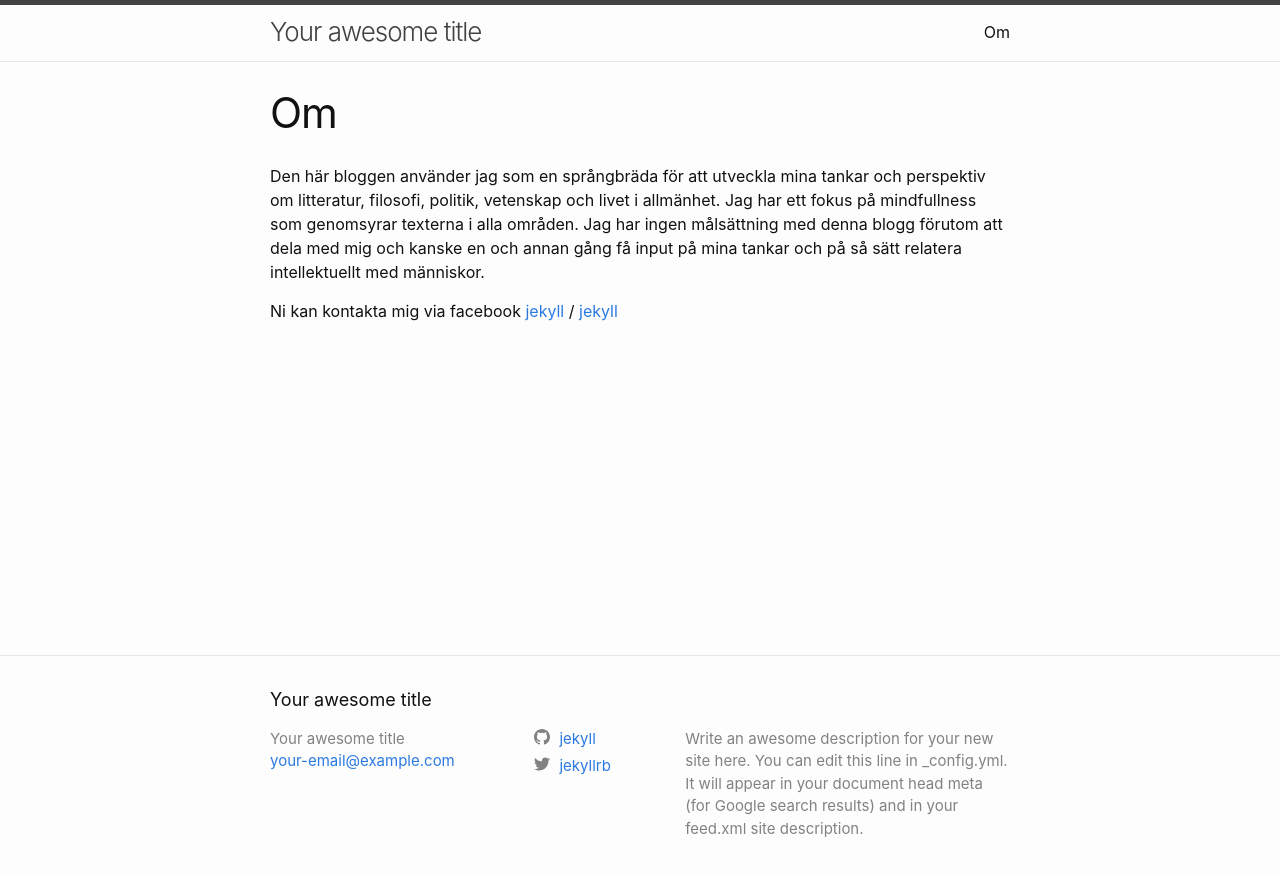
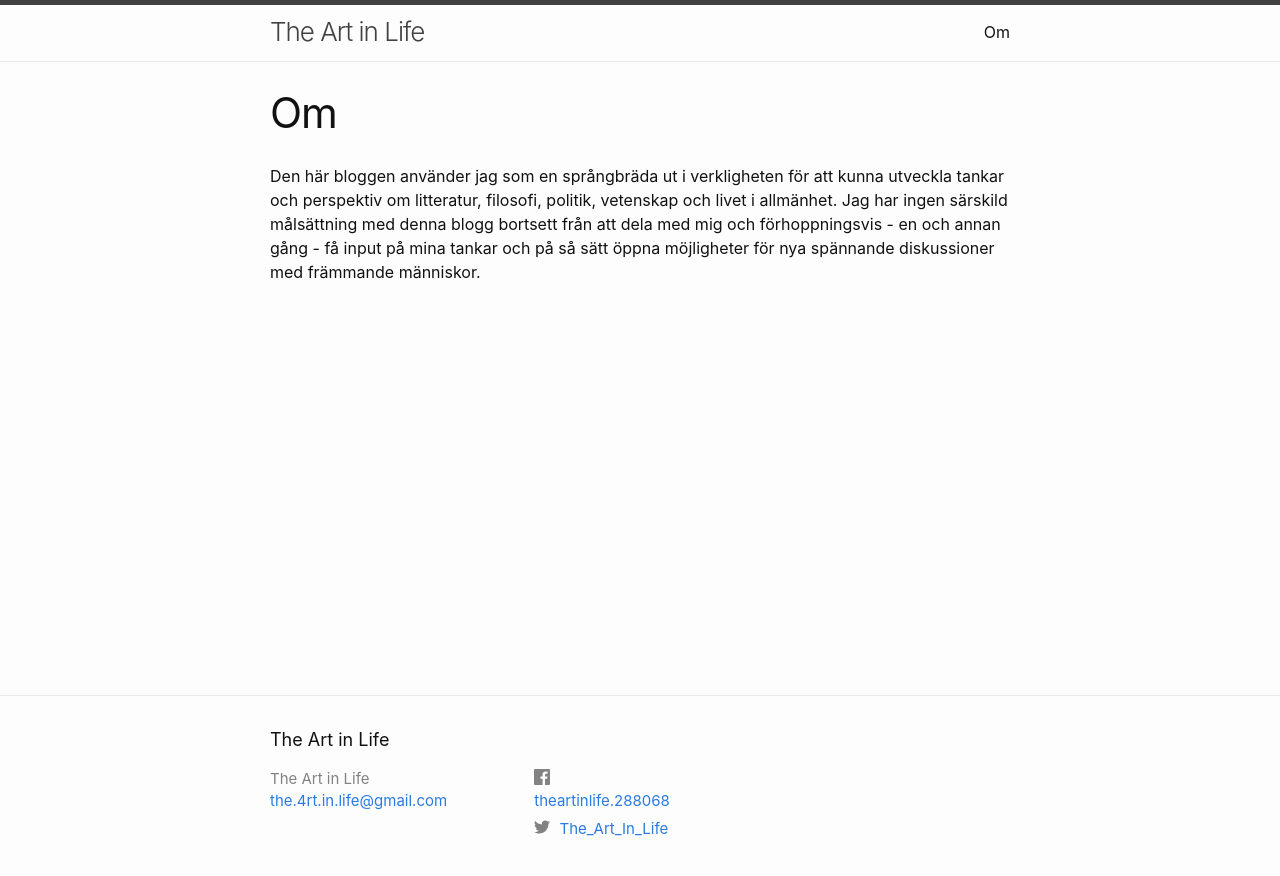
Before and after one commit to theartinlife/theartinlife.github.io, a Jekyll site: the page built from about.markdown, in a window 1280 px wide. Shown: the top 876 px of the page. Built offline with Jekyll 4.4.1, drawn with Linux system fonts in a browser that asks for light colours.

Commit message:
added disqus, social icons and new blogpost about presocratics

```diff
--- a/_config.yml
+++ b/_config.yml
@@ -18,22 +18,27 @@
 # You can create any custom variable you would like, and they will be accessible
 # in the templates via {{ site.myvariable }}.
 
-title: Your awesome title
-email: your-email@example.com
+title: The Art in Life
+email: the.4rt.in.life@gmail.com
 description: >- # this means to ignore newlines until "baseurl:"
-  Write an awesome description for your new site here. You can edit this
-  line in _config.yml. It will appear in your document head meta (for
-  Google search results) and in your feed.xml site description.
+
 baseurl: "" # the subpath of your site, e.g. /blog
-url: "" # the base hostname & protocol for your site, e.g. http://example.com
-twitter_username: jekyllrb
-github_username:  jekyll
+url: "https://theartinlife.github.io" # the base hostname & protocol for your site, e.g. http://example.com
+twitter_username: The_Art_In_Life
+facebook_username: theartinlife.288068
 
 # Build settings
 theme: minima
 plugins:
   - jekyll-feed
 
+comments:
+  provider: "facebook"
+  facebook:
+    appid: 155429174288820
+    num_posts: 10
+    colorscheme: "light"
+    order_by: "reverse_time"
 # Exclude from processing.
 # The following items will not be processed, by default.
 # Any item listed under the `exclude:` key here will be automatically added to
--- a/_includes/head.html
+++ b/_includes/head.html
@@ -1,11 +1,8 @@
 <head>
-  <meta charset="utf-8">
-  <meta http-equiv="X-UA-Compatible" content="IE=edge">
-  <meta name="viewport" content="width=device-width, initial-scale=1">
-  {%- seo -%}
-  <link rel="stylesheet" href="{{ "/assets/main.css" | relative_url }}">
-  {%- feed_meta -%}
-  {%- if jekyll.environment == 'production' and site.google_analytics -%}
-    {%- include google-analytics.html -%}
-  {%- endif -%}
+  <meta charset="utf-8" />
+  <meta http-equiv="X-UA-Compatible" content="IE=edge" />
+  <meta name="viewport" content="width=device-width, initial-scale=1" />
+  {%- seo -%} <link rel="stylesheet" href="{{ "/assets/main.css" | relative_url
+  }}"> {%- feed_meta -%} {%- if jekyll.environment == 'production' and
+  site.google_analytics -%} {%- include google-analytics.html -%} {%- endif -%}
 </head>
--- a/about.markdown
+++ b/about.markdown
@@ -4,10 +4,4 @@ title: Om
 permalink: /about/
 ---
 
-Den här bloggen använder jag som en språngbräda för att utveckla mina tankar och perspektiv om litteratur, filosofi, politik, vetenskap och livet i allmänhet. Jag har ett fokus på mindfullness som genomsyrar texterna i alla områden. Jag har ingen målsättning med denna blogg förutom att dela med mig och kanske en och annan gång få input på mina tankar och på så sätt relatera intellektuellt med människor.
-
-Ni kan kontakta mig via facebook
-[jekyll][jekyll-organization] /
-[jekyll](https://github.com/jekyll/jekyll)
-
-[jekyll-organization]: https://github.com/jekyll
+Den här bloggen använder jag som en språngbräda ut i verkligheten för att kunna utveckla tankar och perspektiv om litteratur, filosofi, politik, vetenskap och livet i allmänhet. Jag har ingen särskild målsättning med denna blogg bortsett från att dela med mig och förhoppningsvis - en och annan gång - få input på mina tankar och på så sätt öppna möjligheter för nya spännande diskussioner med främmande människor.
```
Also changed, not shown: _includes/disqus_comments.html (+14 -8 lines), _layouts/post.html (+26 -15 lines), _posts/2023-06-21-forsokratikerna.markdown (added, +98 -0 lines), _posts/2023-09-21-welcome-to-jekyll.markdown (deleted, +0 -29 lines).
